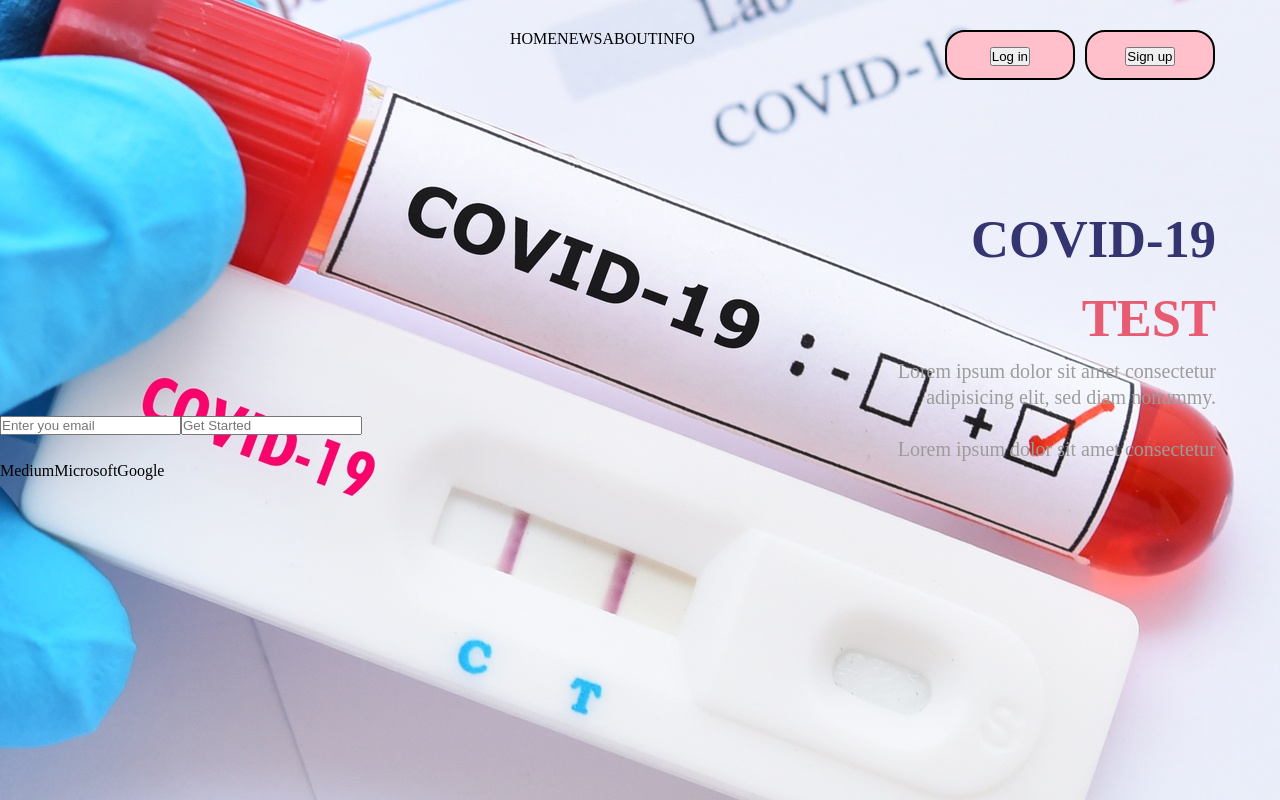
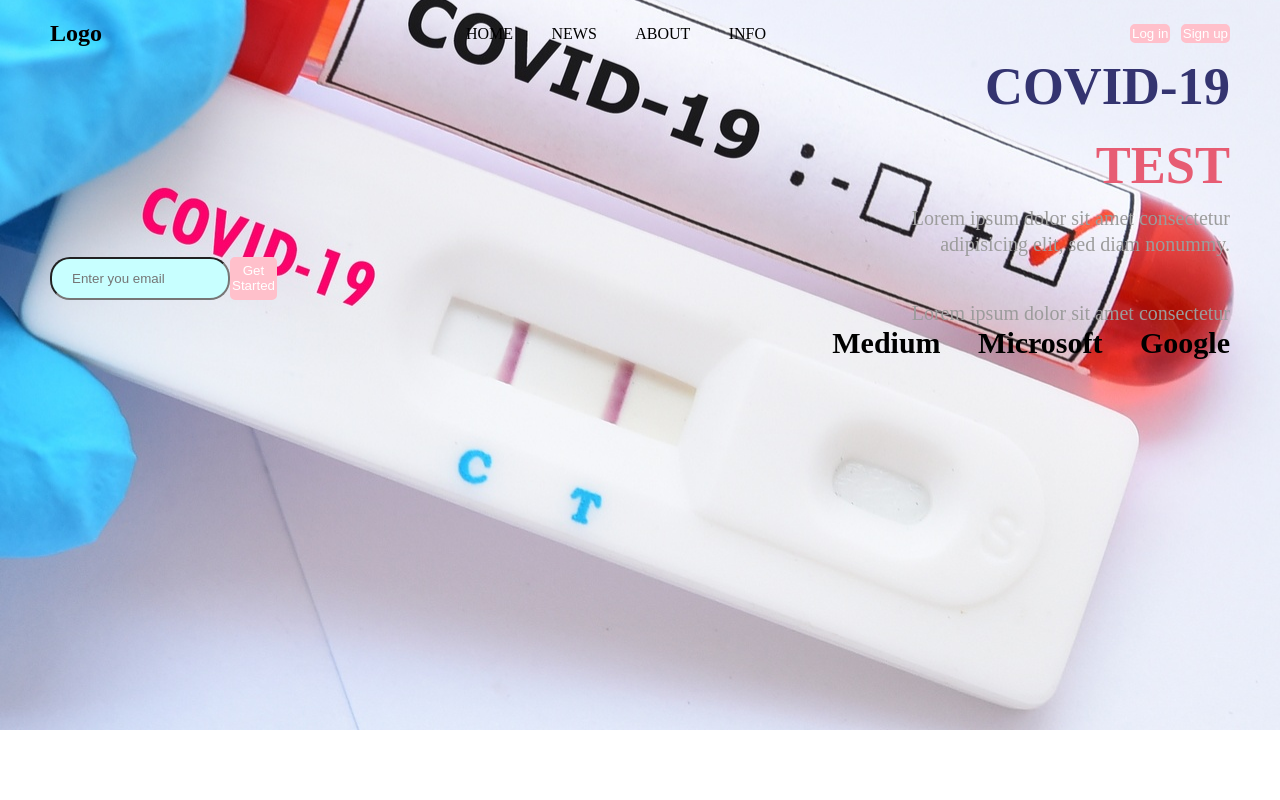
Before and after one commit to Zaza1216/2409hw, a plain HTML site: page htmlfiles/index1.html in a window 1280 px wide. Drawn offline with Linux system fonts and the light colour scheme.

Commit message:
first commit

```diff
--- a/cssfiles/main1.css
+++ b/cssfiles/main1.css
@@ -6,25 +6,32 @@
     box-sizing: border-box;
 }
 body{
-    width: 95%;
-    height: 95vh;
+    padding: 20px 50px;
     background-image: url(../assests/pics/shutterstock_1692370762.jpg);
     background-repeat: no-repeat;
     background-position: center;/*to change the position of the image*/
 }
 nav{
     width: 100%;
-    height: 200px;
+    /*height: 200px;*/
     display: flex;
     flex-direction: row;
     justify-content: space-between;
+    align-items: center;
 }
 /*navigation*/
+/*.navigation{
+    display: flex;
+    justify-content: space-between;
+    align-items: center;
+    align-self: center;
+    text-align: center;
+}*/
 .navigation ul {
     display: flex;
     flex-direction: row;
-    padding-left: 510px;
-    padding-top: 30px;
+    width: 300px; /*new*/
+    justify-content: space-between; /*new*/
 }
 .navigation ul li a{
     color: black;
@@ -32,14 +39,24 @@ nav{
 }
 /*button*/
 .button {
-    width: 50%;
-    height: 200px;
     display: flex;
     flex-direction: row;
-    padding-top: 30px;
-    padding-left: 250px;
+    width: 100px;
+    justify-content: space-between;
 }
-.login{
+.log_in {
+    background-color: pink;
+    color: white;
+    border-radius: 5px;
+    border: 2px solid pink;
+}
+.sign_up{
+    background-color: pink;
+    color: white;
+    border-radius: 5px;
+    border: 2px solid pink;
+}
+/*.login{
     width: 130px;
     height: 50px;
     background-color: pink;
@@ -65,8 +82,7 @@ nav{
     display: inline-block;
     font-size: 16px;
     margin-left: 10px;
-}
-/*solve the problem with the buttons!!!*/
+}*/
 section{
     text-align: end;
 }
@@ -88,12 +104,36 @@ section{
     color:rgb(156, 156, 156);
     font-size: 20px;
 }
-.platforms ul{
+.text h4{
+    word-spacing: 30px;
+    font-size: 30px;
+}
+.text h4 a{
+    color: black;
+}
+/*.platforms ul{
     display: flex;
     flex-direction: row;
+}
+.platforms ul li{
     text-align: right;
-}
+}*/
+/*buttons_2*/
 .buttons_2{
     display: flex;
     flex-direction: row;
+    width: 100px;
+    justify-content: space-between;
 }
+input {
+    width: 180px;
+    padding: 12px 20px;
+    border-radius: 20px;
+    background-color: rgb(200, 255, 255);
+}
+.get_started {
+    background-color: pink;
+    color: white;
+    border-radius: 5px;
+    border: 2px solid pink;
+}
--- a/htmlfiles/index1.html
+++ b/htmlfiles/index1.html
@@ -8,7 +8,11 @@
     <link rel="stylesheet" href="../cssfiles/main1.css"/>
 </head>
 <body>
+    <!--nav_start-->
         <nav>
+            <div>
+                <h1>Logo</h1>
+            </div>
             <div class="navigation">
                 <ul>
                     <li><a href="#">HOME</a></li>
@@ -18,14 +22,12 @@
                 </ul>
             </div>
             <div class="button">
-                <div class="login">
-                    <button>Log in</button>
-                </div>
-                <div class="signup">
-                    <button>Sign up</button>
-                </div>
+                    <button class="log_in">Log in</button>
+                    <button class="sign_up">Sign up</button>
             </div>
         </nav>
+    <!--nav_end-->
+    <!--section_start-->
         <section>
             <div class="text">
                 <div class="heading">
@@ -42,20 +44,15 @@
                             <form action="/action_page.php">
                                 <input type="text" id="email" name="email" placeholder="Enter you email"><br>
                             </form>
-                            <form action="/action_page.php">
-                                <input type="text" id="start" name="start" placeholder="Get Started"><br>
-                            </form>
+                            <button class="get_started">Get Started</button>
                         </div>
                         <p>Lorem ipsum dolor sit amet consectetur</p>
                 </div>
                 <div class="platforms"> <!--how to change the position-->
-                    <ul>
-                        <li>Medium</li>
-                        <li>Microsoft</li>
-                        <li>Google</li>
-                    </ul>
+                    <h4><a href="#">Medium</a> <a href="#">Microsoft</a> <a href="#">Google</a></h4>
                 </div>
             </div>
         </section>
+    <!--section_end-->
 </body>
 </html>
```
Also changed, not shown: htmlfiles/rough.html (+41 -0 lines).
